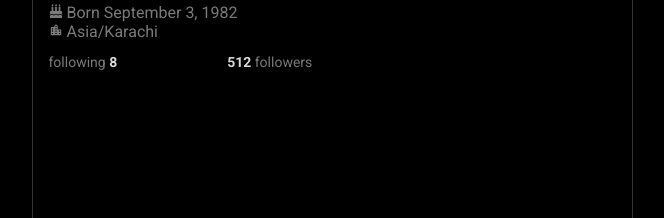
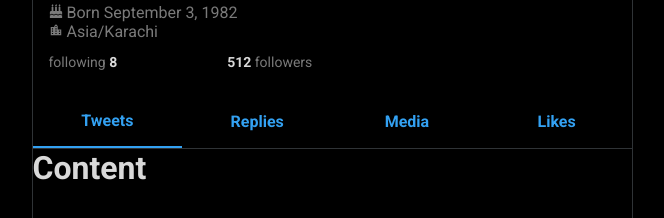
Before and after one commit to guilhesme23/twitter-clone, a React (Create React App) app: page / in a window 1280 px wide. Shown: the part 444-662 px from the top of the page, without its empty margins (308-972 px from the left). Built offline with nearby package versions, Linux system fonts and the light colour scheme.

Commit message:
Create tab styles

```diff
--- a/src/Pages/Profile/index.tsx
+++ b/src/Pages/Profile/index.tsx
@@ -2,6 +2,7 @@ import { User } from "@types";
 import Navbar from "components/Navbar";
 import ProfileBanner from "components/ProfileBanner";
 import ProfileSummary from "components/ProfileSummary";
+import Tabs from "components/Tabs";
 import React, { useState } from "react";
 import { Container } from "./styles";
 
@@ -35,6 +36,10 @@ const Profile: React.FC = () => {
       <ProfileSummary
         user={user}
       />
+
+      <Tabs labels={["Tweets", "Replies", "Media", "Likes"]}>
+
+      </Tabs>
     </Container>
   );
 };
--- /dev/null
+++ b/src/components/Tabs/index.tsx
@@ -0,0 +1,36 @@
+import React, { useState } from "react";
+import slugify from "utils/slugfy";
+import { Container, TabContainer } from "./styles";
+
+
+interface TabsProps {
+  labels: string[];
+}
+
+const Tabs: React.FC<TabsProps> = (props) => {
+  const [activeTab, setActiveTab] = useState(slugify(props.labels[0]))
+
+  return (
+    <Container>
+      <TabContainer>
+        <ul>
+          {props.labels.map((label) => {
+            return (
+              <li
+                key={label}
+                className={slugify(label) == activeTab ? 'active-tab' : ""}
+              >
+                <a href="#">{label}</a>
+              </li>
+            );
+          })}
+        </ul>
+      </TabContainer>
+      <div>
+        <h1>Content</h1>
+      </div>
+    </Container>
+  );
+};
+
+export default Tabs;
--- /dev/null
+++ b/src/components/Tabs/styles.tsx
@@ -0,0 +1,37 @@
+import styled from "styled-components";
+
+export const Container = styled.div``;
+
+export const TabContainer = styled.div`
+  color: var(--twitter);
+  border-bottom: 1px solid var(--outline);
+
+  > ul {
+    display: flex;
+    justify-content: space-between;
+    margin-top: 2vw;
+    align-items: center;
+  }
+
+  > ul > li {
+    display: flex;
+    justify-content: center;
+    align-items: center;
+
+    list-style: none;
+
+    text-align: center;
+    font-size: 16px;
+    font-weight: bold;
+
+    width: 100%;
+    height: 53px;
+    &:hover {
+      background-color: var(--twitter-dark-hover);
+    }
+
+    &.active-tab {
+        border-bottom: 2px solid var(--twitter);
+    }
+  }
+`;
--- a/src/styles/globalStyles.ts
+++ b/src/styles/globalStyles.ts
@@ -19,6 +19,11 @@ const GlobalStyle = createGlobalStyle`
   html, body, #root {
     height: 100%;
     overflow-x: hidden;
+  }
+
+  a {
+    text-decoration: none;
+    color: var(--twitter)
   }
 
   :root {
--- /dev/null
+++ b/src/utils/slugfy.ts
@@ -0,0 +1,22 @@
+/**
+ * Turns a string into a slug
+ * Reference: https://gist.github.com/codeguy/6684588
+ */
+export default function slugify(str: string): string {
+  str = str.replace(/^\s+|\s+$/g, ""); // trim
+  str = str.toLowerCase();
+
+  // remove accents, swap ñ for n, etc
+  var from = "àáäâèéëêìíïîòóöôùúüûñç·/_,:;";
+  var to = "aaaaeeeeiiiioooouuuunc------";
+  for (var i = 0, l = from.length; i < l; i++) {
+    str = str.replace(new RegExp(from.charAt(i), "g"), to.charAt(i));
+  }
+
+  str = str
+    .replace(/[^a-z0-9 -]/g, "") // remove invalid chars
+    .replace(/\s+/g, "-") // collapse whitespace and replace by -
+    .replace(/-+/g, "-"); // collapse dashes
+
+  return str;
+}
```
